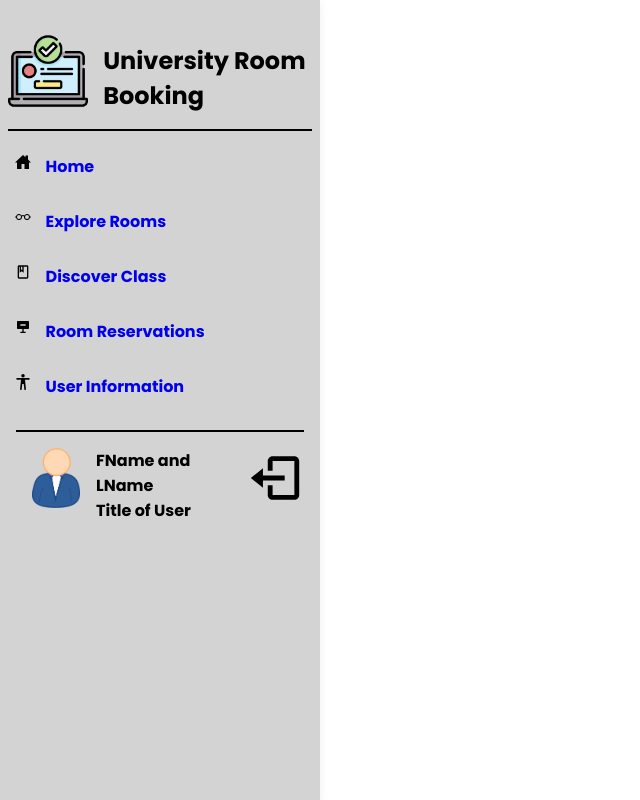
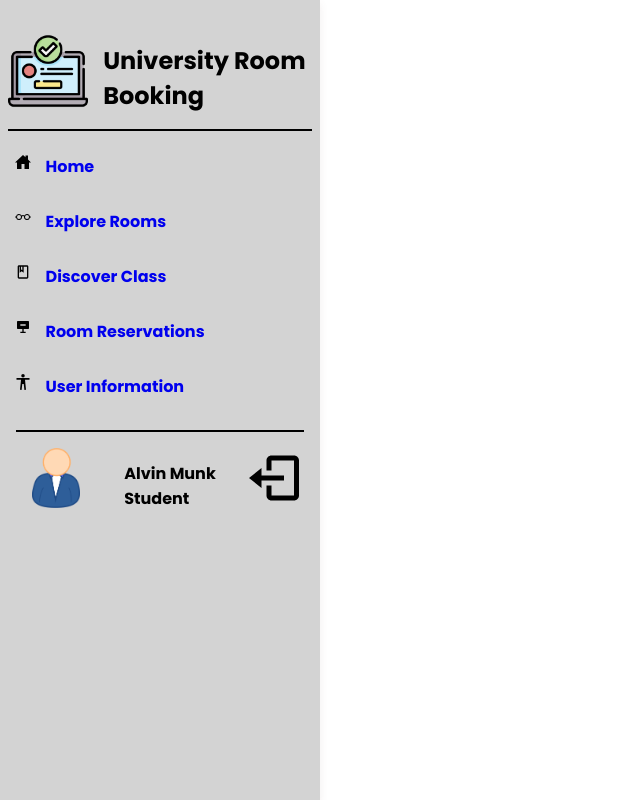
Before and after one commit to KirtanKakadiya/CPSC471Project, a React (Create React App) app in the folder client/: page / in a window 1280 px wide. Shown: the part 800-1600 px from the top of the page, without its empty margins (0-640 px from the left). Built offline with nearby package versions, Linux system fonts and the light colour scheme; the HTML template or start-up script is replaced by a standard one.

Commit message:
Created user classes and added user name and role to navbar

```diff
--- a/client/src/components/NavBar.jsx
+++ b/client/src/components/NavBar.jsx
@@ -1,4 +1,5 @@
 import React from 'react'
+import { EXAMPLE_STUDENT } from '../pages/Login';
 import {useNavigate} from 'react-router-dom'
 import { IconContext } from "react-icons";
 import { IoHomeSharp } from "react-icons/io5";
@@ -55,8 +56,8 @@ export default function NavBar(){
             <div className='sidebar-profile'>
                 <img className='profile-img' src = {ProfileImg} alt='' />
                 <div className='profile-content'>
-                    <h2>FName and LName</h2>
-                    <h2>Title of User</h2>
+                    <h2>{EXAMPLE_STUDENT.Fname} {EXAMPLE_STUDENT.Lname}</h2>
+                    <h2>{EXAMPLE_STUDENT.role}</h2>
                 </div>
                 <IconContext.Provider value={{ className: "sidebar-logout" }}>
                     <BiLogOut title='Sign Out' size={60} onClick={handleLogout}/>
--- /dev/null
+++ b/client/src/components/UserClasses.jsx
@@ -0,0 +1,35 @@
+export class Person {
+    constructor(person_ID, Fname, Mname, Lname, Phone, Email){
+        this.person_ID = person_ID;
+        this.Fname = Fname;
+        this.Mname = Mname;
+        this.Lname = Lname;
+        this.Phone = Phone;
+        this.Email = Email;
+    }
+
+    get name() {
+        return this.Fname + this.Lname;
+    }
+}
+
+export class Student extends Person {
+    constructor(person_ID, Fname, Mname, Lname, Phone, Email) {
+        super(person_ID, Fname, Mname, Lname, Phone, Email);
+        this.role = "Student";
+    }
+}
+
+export class Admin extends Person {
+    constructor(person_ID, Fname, Mname, Lname, Phone, Email) {
+        super(person_ID, Fname, Mname, Lname, Phone, Email);
+        this.role = "Admin";
+    }
+}
+
+export class Professor extends Person {
+    constructor(person_ID, Fname, Mname, Lname, Phone, Email) {
+        super(person_ID, Fname, Mname, Lname, Phone, Email);
+        this.role = "Professor";
+    }
+}
--- a/client/src/pages/Login.jsx
+++ b/client/src/pages/Login.jsx
@@ -4,9 +4,12 @@ import {useState} from'react';
 import { FaUser} from "react-icons/fa";
 import { IoMdKey } from "react-icons/io";
 import {useNavigate} from 'react-router-dom'
+import { Person, Student } from '../components/UserClasses'
 
 const EXAMPLE_USER = "student";
 const EXAMPLE_PASS = "password";
+const EXAMPLE_STUDENT = new Student(1234, "Alvin", "C.", "Munk");
+export{ EXAMPLE_STUDENT };
 
 
 export default function LoginPage(){
@@ -24,7 +27,6 @@ export default function LoginPage(){
         }
         else{
             navigate("/home", {state:{userName : username}});
-
         }
 
         event.preventDefault();
```
